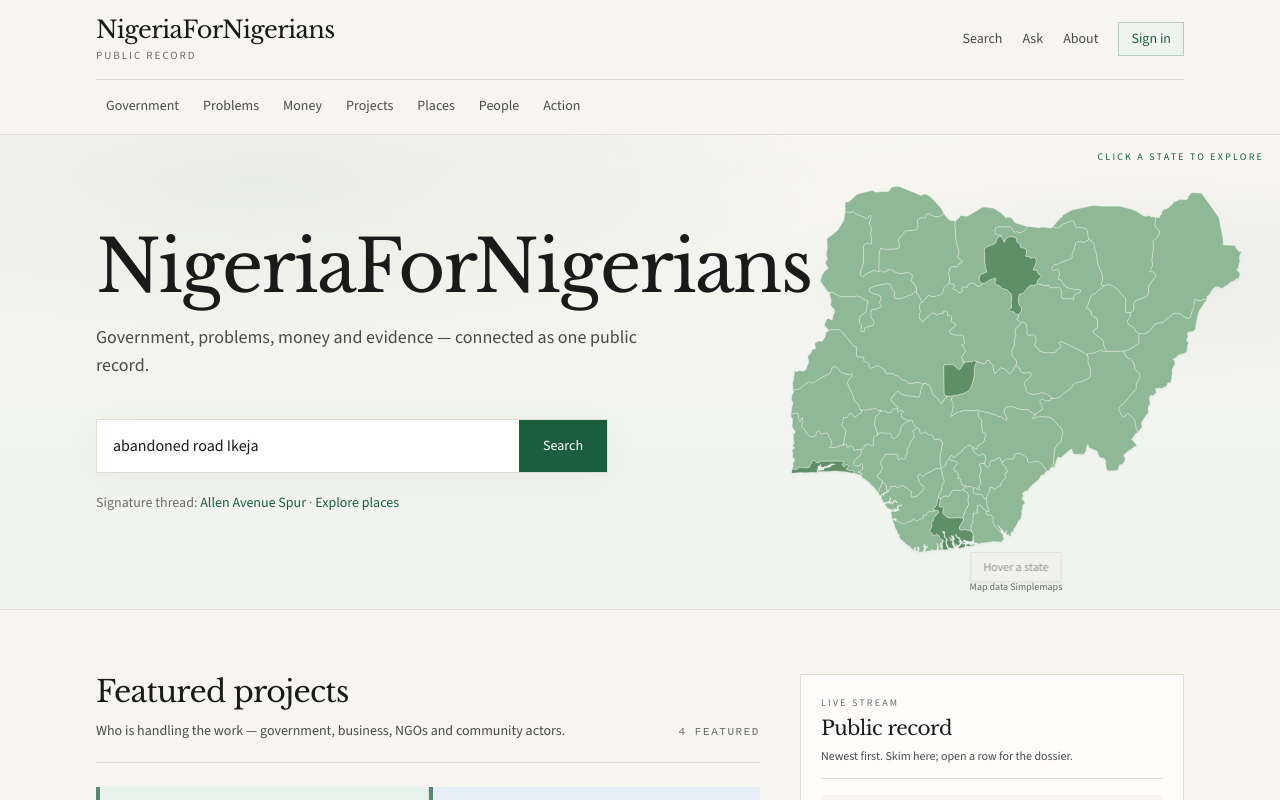
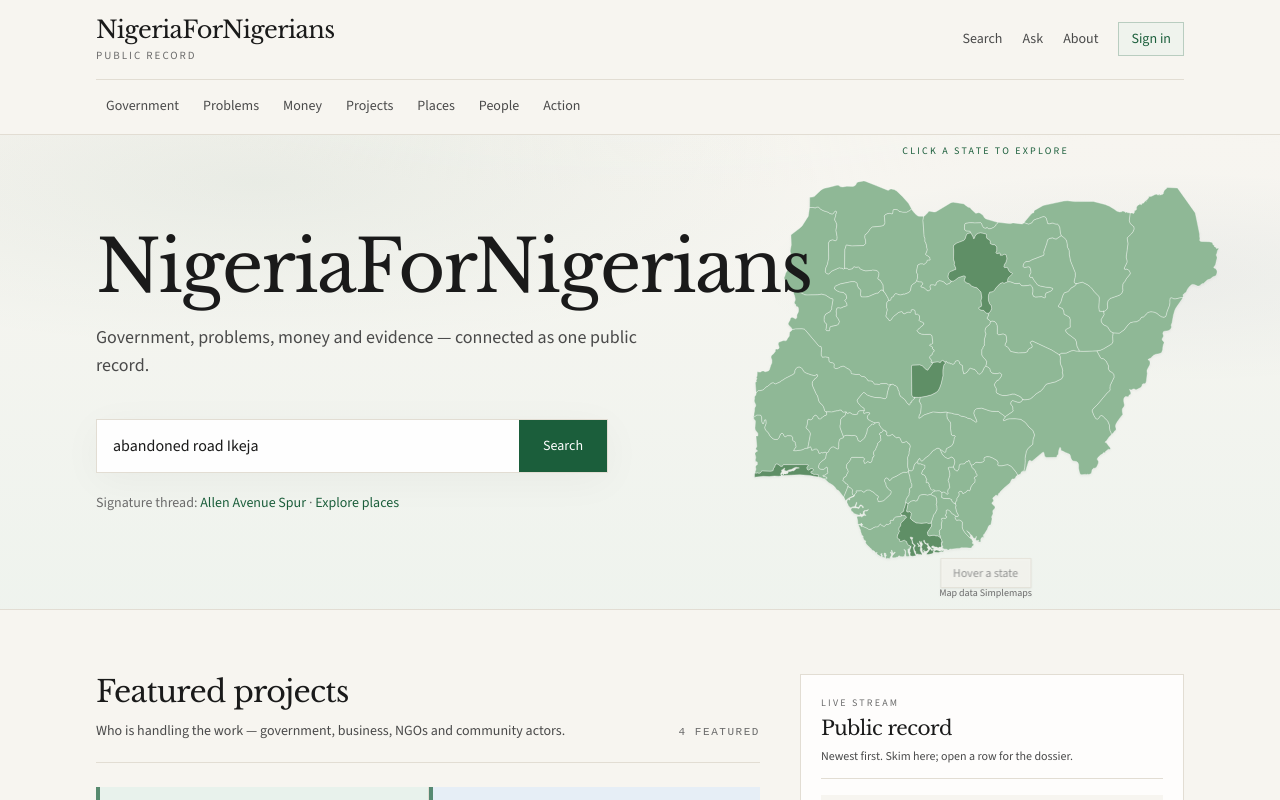
Before and after one commit to CodenNerd/nigerians.africa, a Next.js app in the folder apps/web/: page / in a window 1280 px wide. Shown: the top 800 px of the page. Built offline with nearby package versions, Linux system fonts and the light colour scheme.

Commit message:
Pull the homepage Nigeria map inward from the right edge.
Center it in the hero map column so it sits closer to the brand copy instead of hugging the viewport edge.

Co-authored-by: Cursor <cursoragent@cursor.com>

```diff
--- a/apps/web/src/app/page.tsx
+++ b/apps/web/src/app/page.tsx
@@ -17,9 +17,9 @@ export default function HomePage() {
     <div>
       <section className="hero-field relative overflow-hidden">
         {/* Map art — secondary to brand, still interactive */}
-        <div className="pointer-events-none absolute inset-y-0 right-0 z-0 hidden w-[46%] items-center justify-end lg:flex xl:w-[50%]">
-          <div className="pointer-events-auto w-[92%] max-w-md pr-4 xl:max-w-lg">
-            <p className="mb-1 text-right text-[10px] font-medium uppercase tracking-[0.22em] text-civic-green">
+        <div className="pointer-events-none absolute inset-y-0 right-0 z-0 hidden w-[42%] items-center justify-center lg:flex xl:w-[46%]">
+          <div className="pointer-events-auto w-[88%] max-w-md xl:max-w-lg">
+            <p className="mb-1 text-center text-[10px] font-medium uppercase tracking-[0.22em] text-civic-green">
               Click a state to explore
             </p>
             <NigeriaStateMap className="aspect-[1000/812] w-full drop-shadow-sm" />
```
